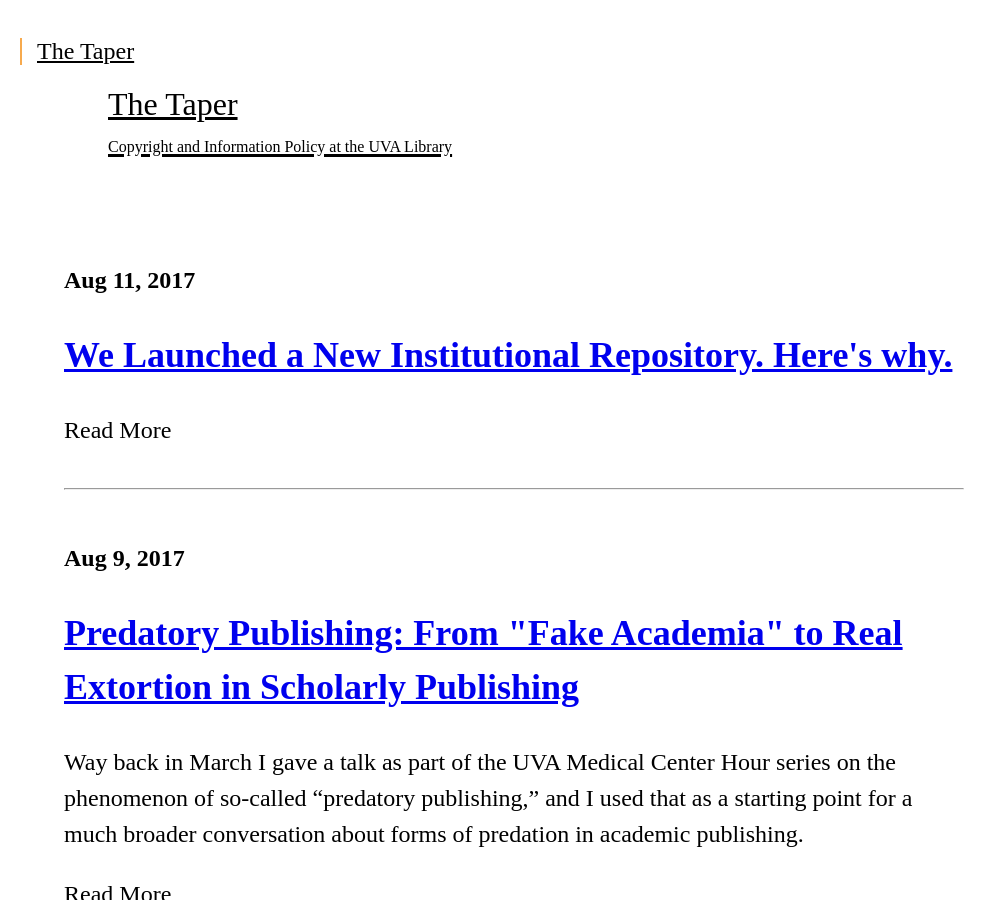
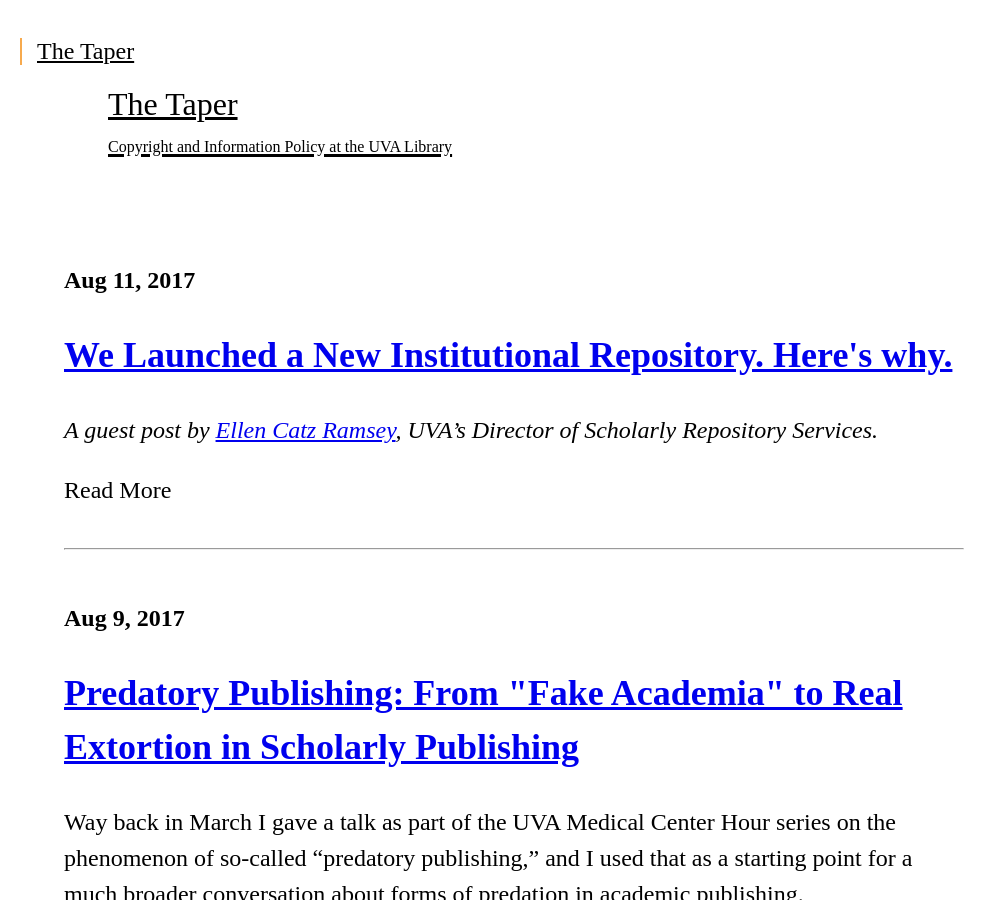
Before and after one commit to uvalib/thetaper, a Jekyll site: the page built from index.html, in a window 1280 px wide and 900 px high. Shown: the whole window, without its empty margins (0-1007 px from the left). Built offline with Jekyll 4.4.1, drawn with Linux system fonts in a browser that asks for light colours; some web fonts are replaced; a script that is not in the unit is left out; comment, search, counter and statistics services are not loaded.

Commit message:
Adding credit line for Ellen!

```diff
--- a/_posts/2017-08-11-we-launched-a-new-institutional-repository-here-s-why.md
+++ b/_posts/2017-08-11-we-launched-a-new-institutional-repository-here-s-why.md
@@ -4,10 +4,9 @@
 comments: true
 date: '2017-08-11 10:25 -0400'
 title: We Launched a New Institutional Repository. Here's why.
-categories: ''
-excerpt: ''
-excerpt_separator: ''
 ---
+*A guest post by [Ellen Catz Ramsey](http://static.lib.virginia.edu/directory/staff/ecr2c.html), UVA's Director of Scholarly Repository Services.*
+
 We just launched a shiny new [open content repository](https://www.library.virginia.edu/libra/open/) here at UVA. It is the final part of a three-phase project to replace our original institutional repository which was a bit ahead of, and then extremely behind, its time.
 
 So what? [Institutional repositories are dead](http://scitechsociety.blogspot.sg/2016/07/let-ir-rip.html), long live the [pre-print server](https://osf.io/preprints/), right?
```
